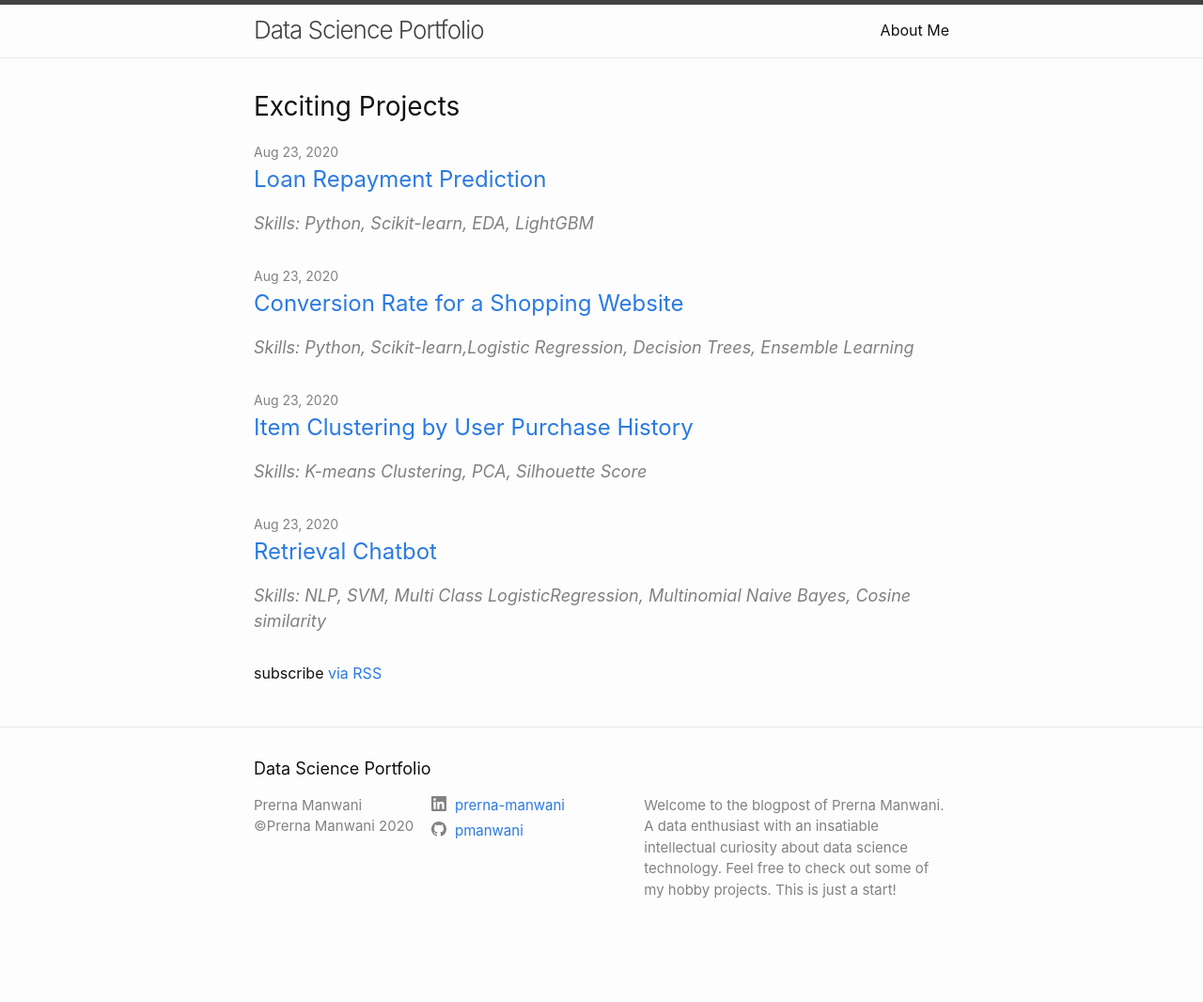
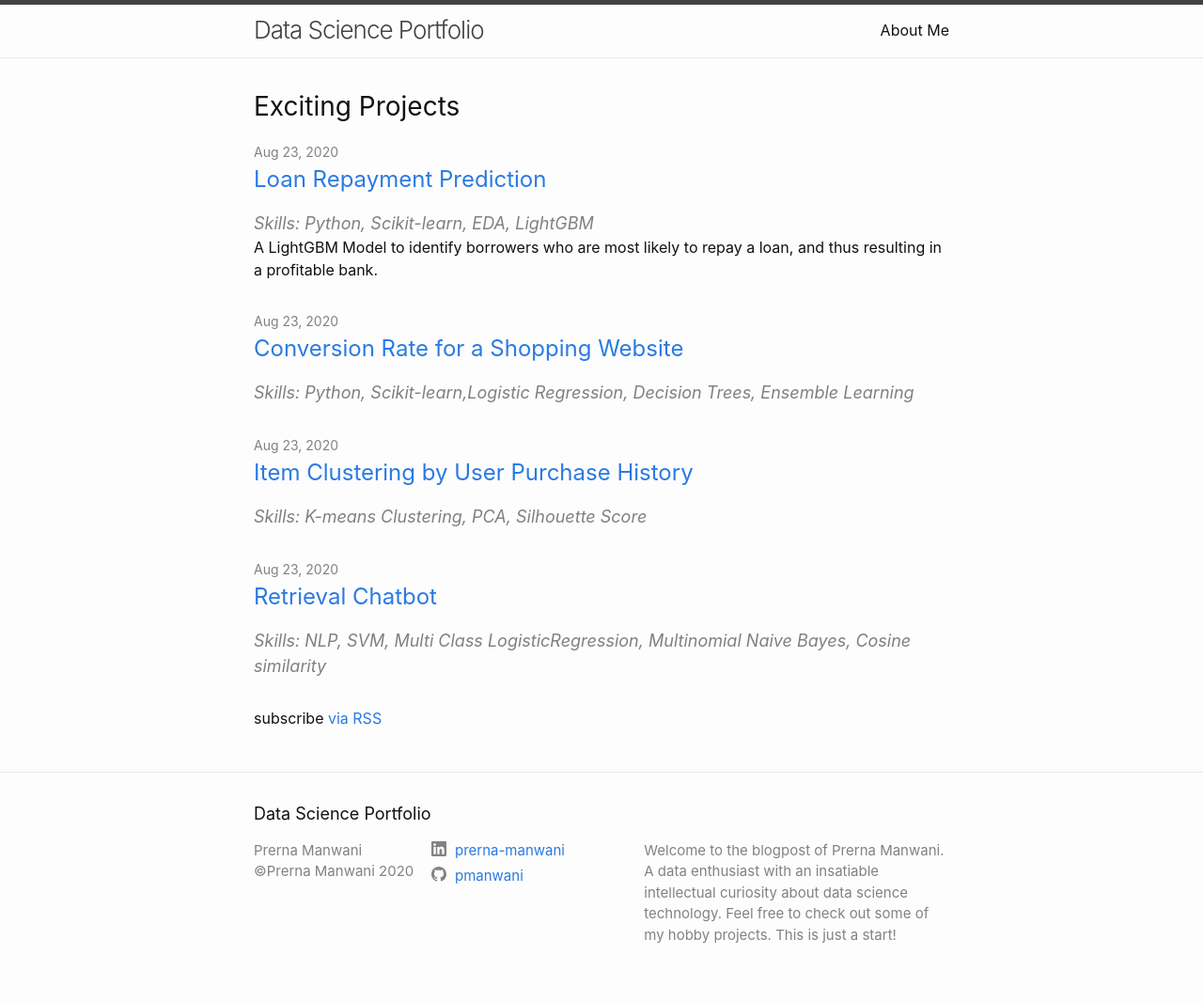
Before and after one commit to pmanwani/pmanwani.github.io, a Jekyll site: the page built from index.md, in a window 1280 px wide. Shown: the whole page at 94% size. Built offline with Jekyll 4.4.1, drawn with Linux system fonts in a browser that asks for light colours; before the commit the page ends 1018 px from its top, so only the background shows below that.

Commit message:
Update 2020-08-23-loan_grant.md

```diff
--- a/_posts/2020-08-23-loan_grant.md
+++ b/_posts/2020-08-23-loan_grant.md
@@ -7,6 +7,7 @@ categories: jekyll update
 
 
 <font color="grey" size = 4><i>Skills: Python, Scikit-learn, EDA, LightGBM</i></font>
+A LightGBM Model to identify borrowers who are most likely to repay a loan, and thus resulting in a profitable bank.
 
 ## Business Problem
 The two most critical questions in the lending industry are: 1) How risky is the borrower? 2) Given the borrower’s risk, should we lend him/her? The answer to the first question determines the interest rate the borrower would have. Interest rate measures among other things (such as time value of money) the riskness of the borrower, i.e. the riskier the borrower, the higher the interest rate.
```
